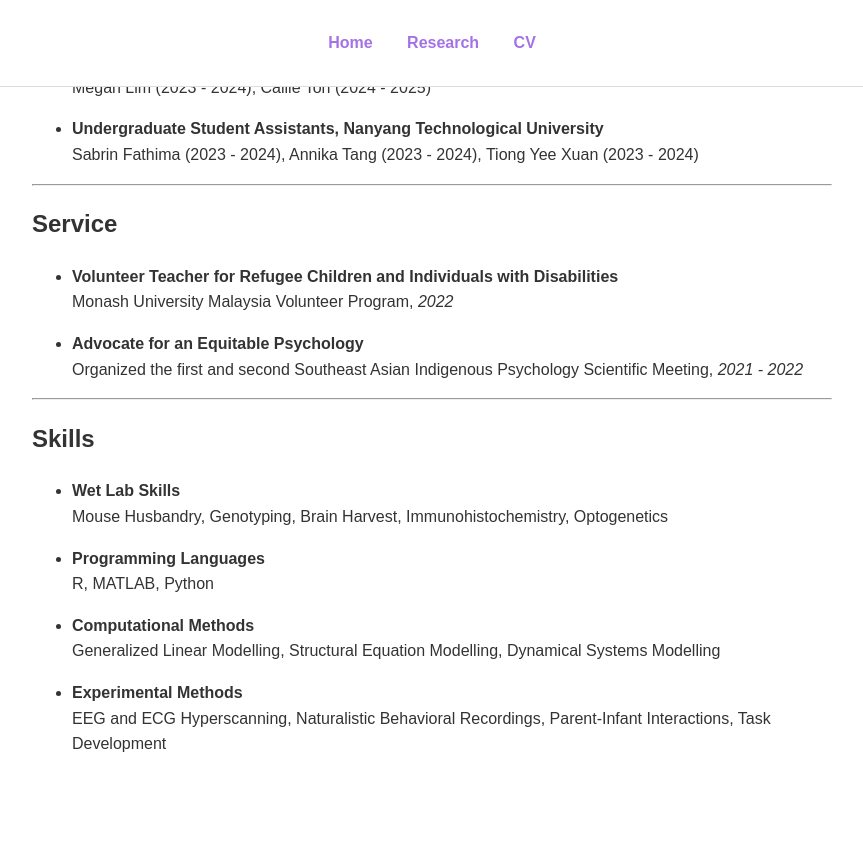
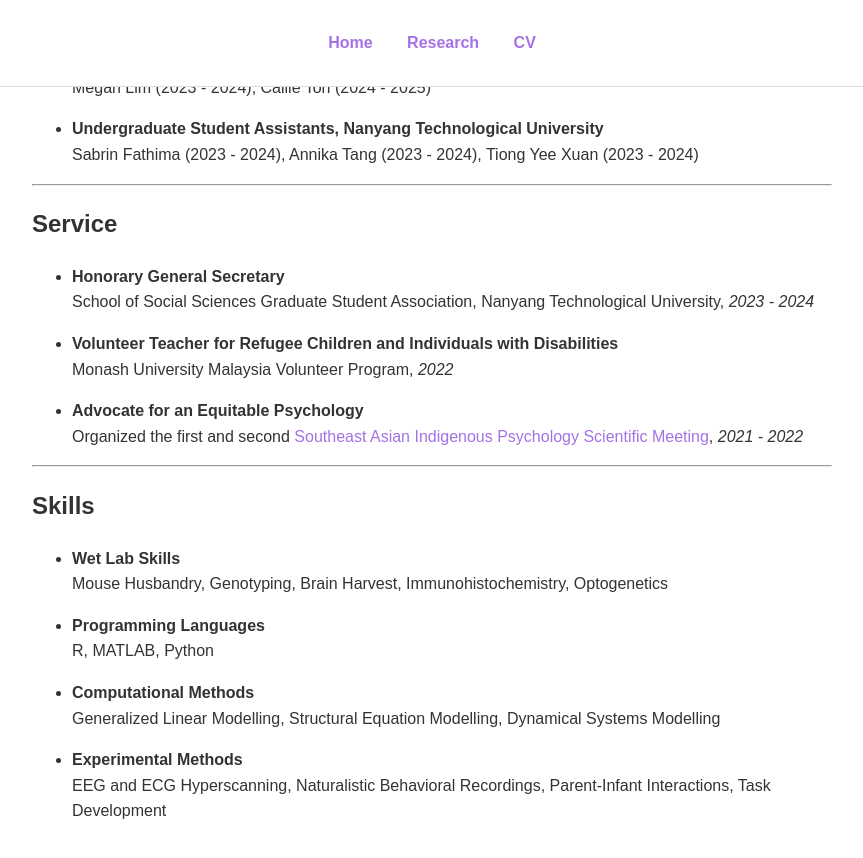
Before and after one commit to jonathanongzm/jonathanongzm.github.io, a Jekyll site: the page built from cv.markdown, in a window 1280 px wide and 900 px high, scrolled down 3334 px. Shown: the top 858 px of the window, without its empty margins (208-1071 px from the left). Built offline with Jekyll 4.4.1, drawn with Linux system fonts in a browser that asks for light colours; before the commit the page ends 4167 px from its top, so only the background shows below that.

Commit message:
updated cv

```diff
--- a/cv.markdown
+++ b/cv.markdown
@@ -135,11 +135,14 @@ Sabrin Fathima (2023 - 2024), Annika Tang (2023 - 2024), Tiong Yee Xuan (2023 -
 
 ## Service
 
+- **Honorary General Secretary**
+School of Social Sciences Graduate Student Association, Nanyang Technological University, *2023 - 2024*
+
 - **Volunteer Teacher for Refugee Children and Individuals with Disabilities**
 Monash University Malaysia Volunteer Program, *2022*
 
 - **Advocate for an Equitable Psychology**
-Organized the first and second Southeast Asian Indigenous Psychology Scientific Meeting, *2021 - 2022*
+Organized the first and second [Southeast Asian Indigenous Psychology Scientific Meeting](https://seaip2021.wixsite.com/sea-ip), *2021 - 2022*
 
 ---
 
```
Also changed, not shown: 3 other files.
